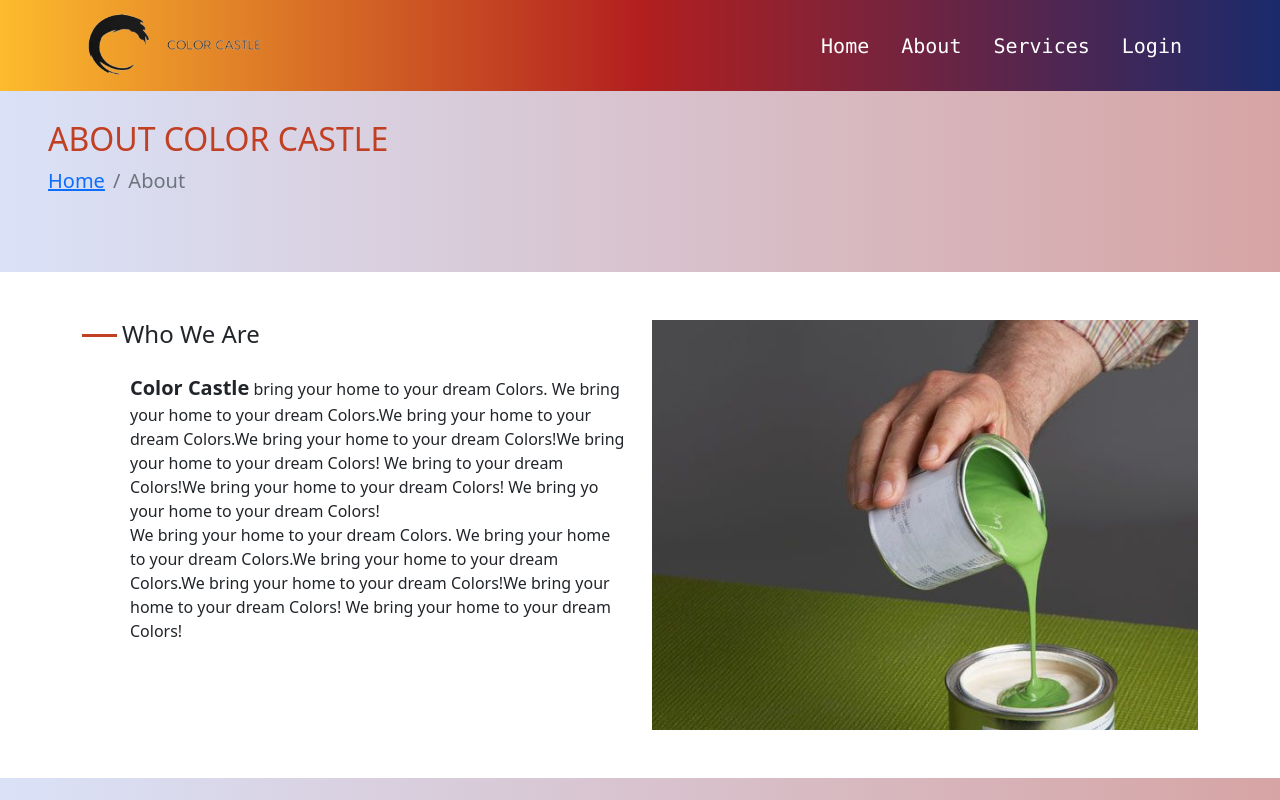
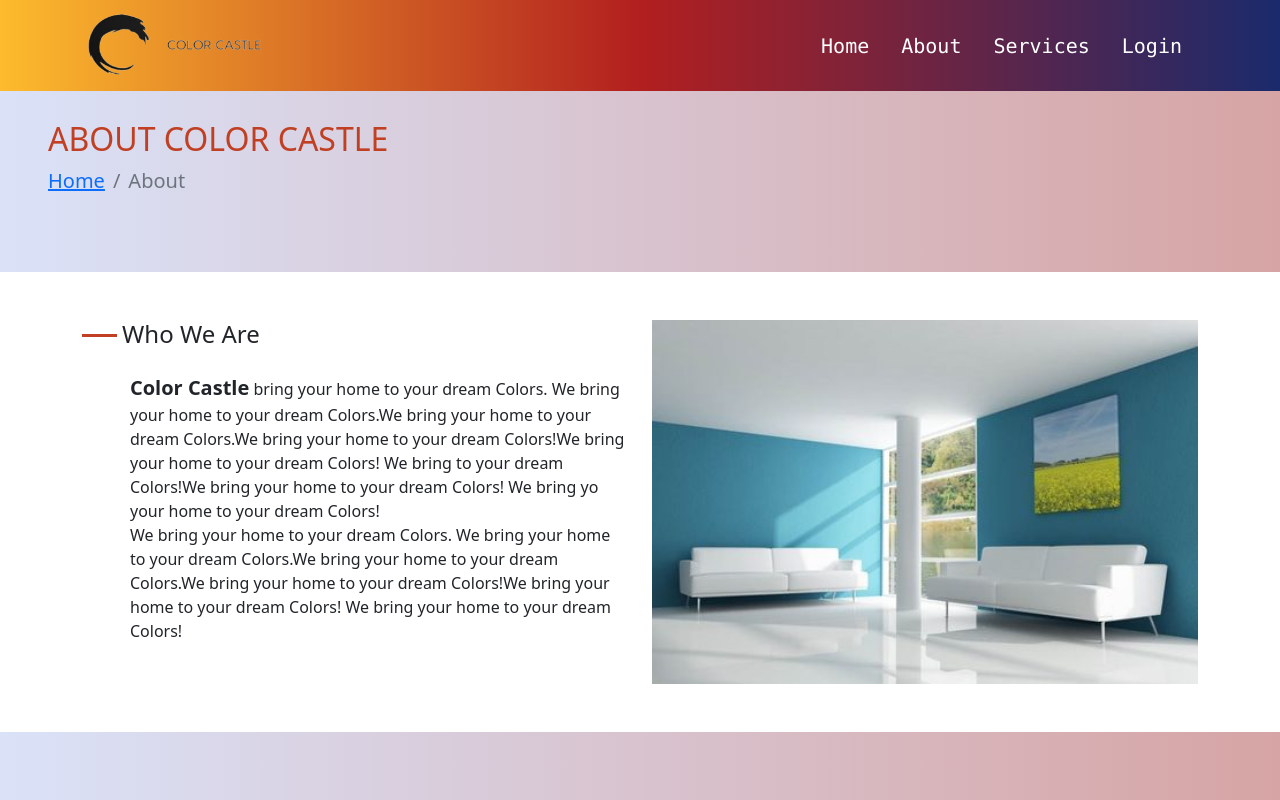
Before and after one commit to afsumeem/color-castle-client, a React (Create React App) app: page /about in a window 1280 px wide. Shown: the top 800 px of the page. Built offline with nearby package versions, Linux system fonts and the light colour scheme; no server answers.

Commit message:
update about route

```diff
--- a/src/pages/About/About.js
+++ b/src/pages/About/About.js
@@ -3,6 +3,7 @@ import { Breadcrumb, Col, Container, Row } from 'react-bootstrap';
 import Footer from '../shared/Footer/Footer';
 import MenuBar from '../shared/MenuBar/MenuBar';
 import wallpaper from '../../images/wallpaper.jpg';
+import aboutImg from '../../images/about.jpg';
 
 const About = () => {
     return (
@@ -26,7 +27,7 @@ const About = () => {
                             <p className='ms-5 mt-4'> <span className='fw-bold fs-5'>Color Castle</span> bring your home to your dream Colors. We bring your home to your dream Colors.We bring your home to your dream Colors.We bring your home to your dream Colors!We bring your home to your dream Colors! We bring to your dream Colors!We bring your home to your dream Colors! We bring yo your home to your dream Colors! <br />We bring your home to your dream Colors. We bring your home to your dream Colors.We bring your home to your dream Colors.We bring your home to your dream Colors!We bring your home to your dream Colors! We bring your home to your dream Colors!</p>
                         </Col>
                         <Col md={6} sm={12} sx={12}>
-                            <img src={wallpaper} className='img-fluid h-100 w-100' alt="" />
+                            <img src={aboutImg} className='img-fluid h-100 w-100' alt="" />
                         </Col>
                     </Row>
                 </Container>
```
Also changed, not shown: src/images/about.jpg (added).
